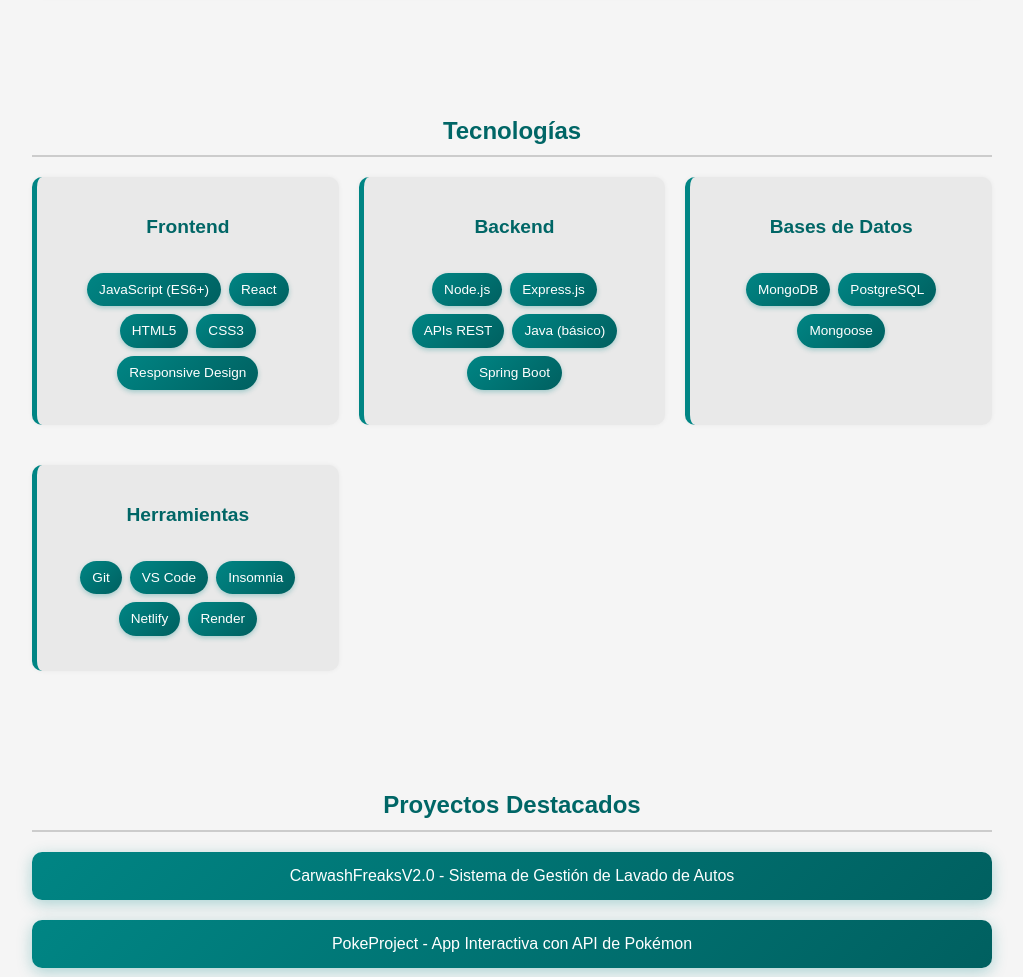
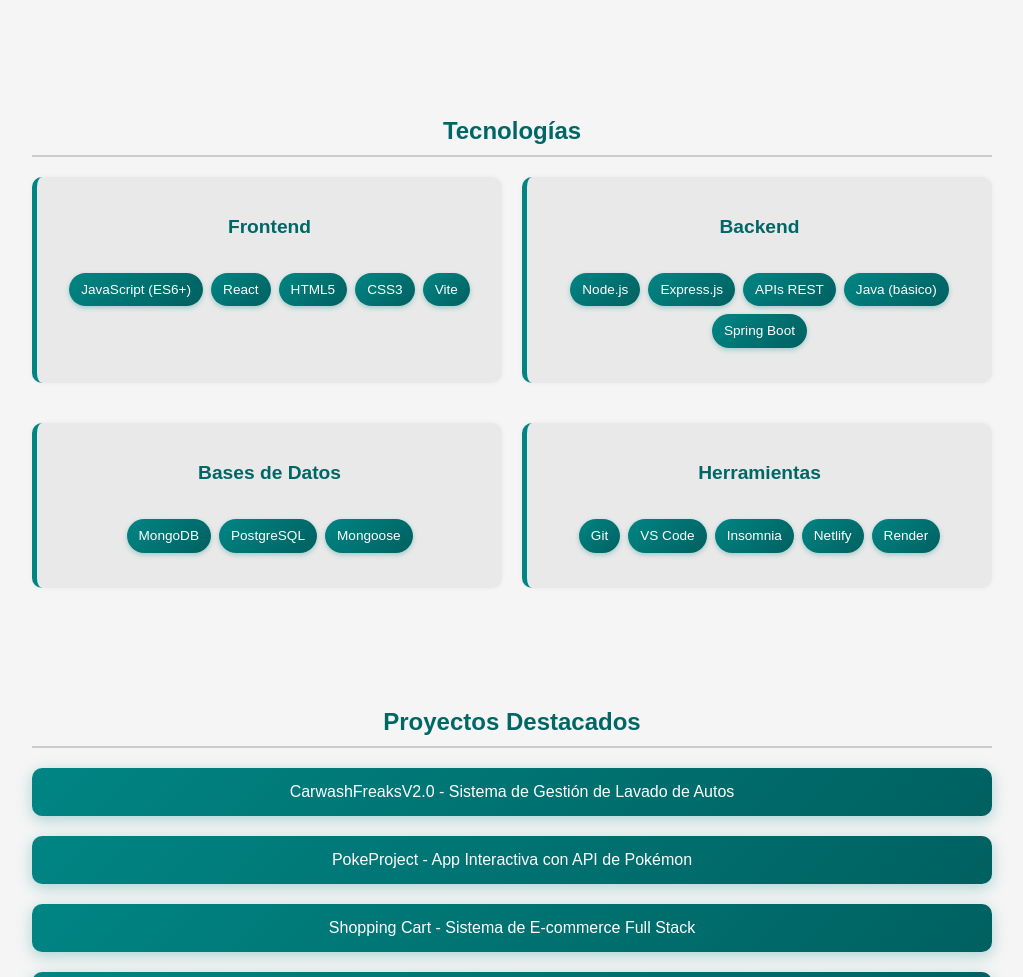
Before and after one commit to JuanPabloRomero00/CvLandingPage, a plain HTML site: page index.html in a window 1280 px wide. Shown: the part 1218-2195 px from the top of the page, without its empty margins (128-1151 px from the left). Drawn offline with Linux system fonts and the light colour scheme.

Commit message:
minor changes in page content

```diff
--- a/css/styles.css
+++ b/css/styles.css
@@ -221,7 +221,7 @@ body, h1, h2, h3, p, ul {
 /* ===== TECHNOLOGIES SECTION ===== */
 .tech-grid {
   display: grid;
-  grid-template-columns: repeat(auto-fit, minmax(280px, 1fr));
+  grid-template-columns: repeat(2, 1fr);
   gap: 20px;
   margin-top: 20px;
 }
--- a/index.html
+++ b/index.html
@@ -78,7 +78,7 @@
               <span class="tech-tag">React</span>
               <span class="tech-tag">HTML5</span>
               <span class="tech-tag">CSS3</span>
-              <span class="tech-tag">Responsive Design</span>
+              <span class="tech-tag">Vite</span>
             </div>
           </div>
 
--- a/js/script.js
+++ b/js/script.js
@@ -13,9 +13,9 @@ document.addEventListener("DOMContentLoaded", () => {
   const typingElement = document.getElementById("typing-text");
   const phrases = [
     "Desarrollador Web Full Stack",
-    "Especialista en Stack MERN",
+    "Experiencia en Stack MERN",
     "JavaScript Developer",
-    "React & Node.js Expert"
+    "React & Node.js Developer"
   ];
 
   let phraseIndex = 0;
```
